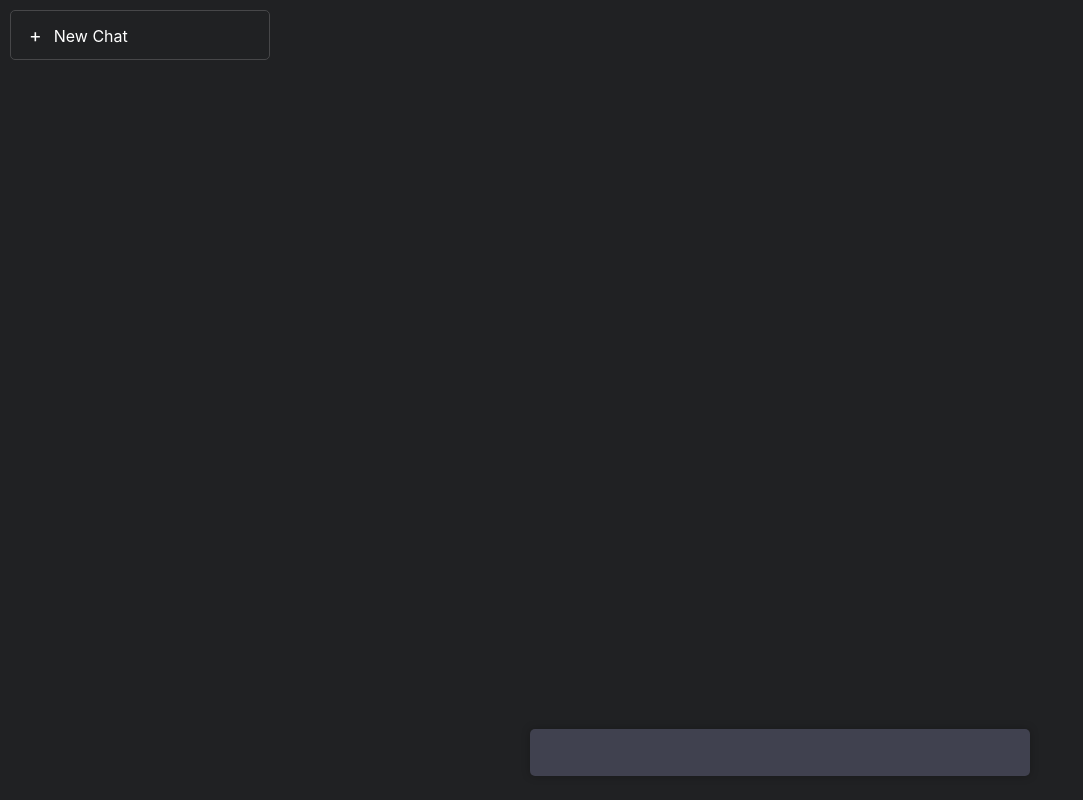
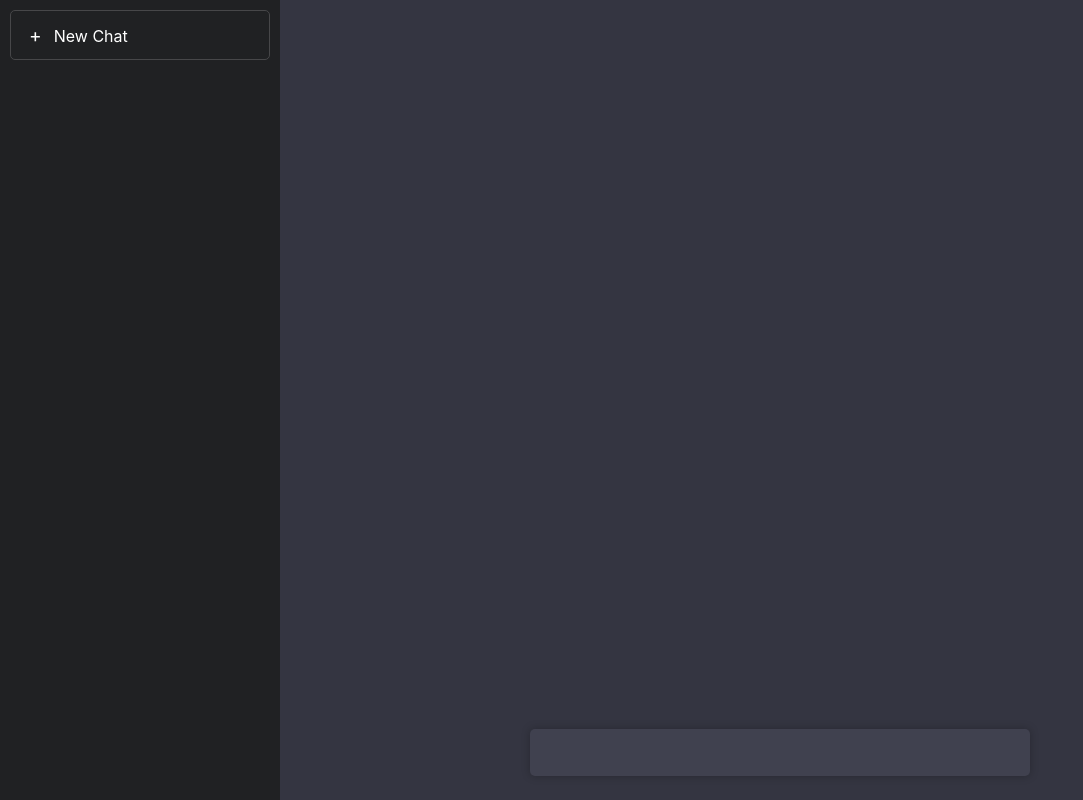
Before and after one commit to JesseKartabani/chat-gpt-enhanced, a React (Create React App) app in the folder frontend/: page / in a window 1280 px wide. Shown: the whole page, without its empty margins (0-1083 px from the left). Built offline with nearby package versions, Linux system fonts and the light colour scheme.

Commit message:
fix index styles

```diff
--- a/frontend/src/index.css
+++ b/frontend/src/index.css
@@ -1,18 +1,12 @@
 .App {
   text-align: center;
   display: flex;
-
-  position: absolute;
-  top: 0;
-  bottom: 0;
-  right: 0;
-  left: 0;
+  min-height: 100vh;
 }
 
 body {
-  background-color: #202123;
+  background-color: #343541;
   color: white;
-  min-height: 100vh;
   margin: 0;
   font-family: -apple-system, BlinkMacSystemFont, "Segoe UI", "Roboto", "Oxygen",
     "Ubuntu", "Cantarell", "Fira Sans", "Droid Sans", "Helvetica Neue",
```
